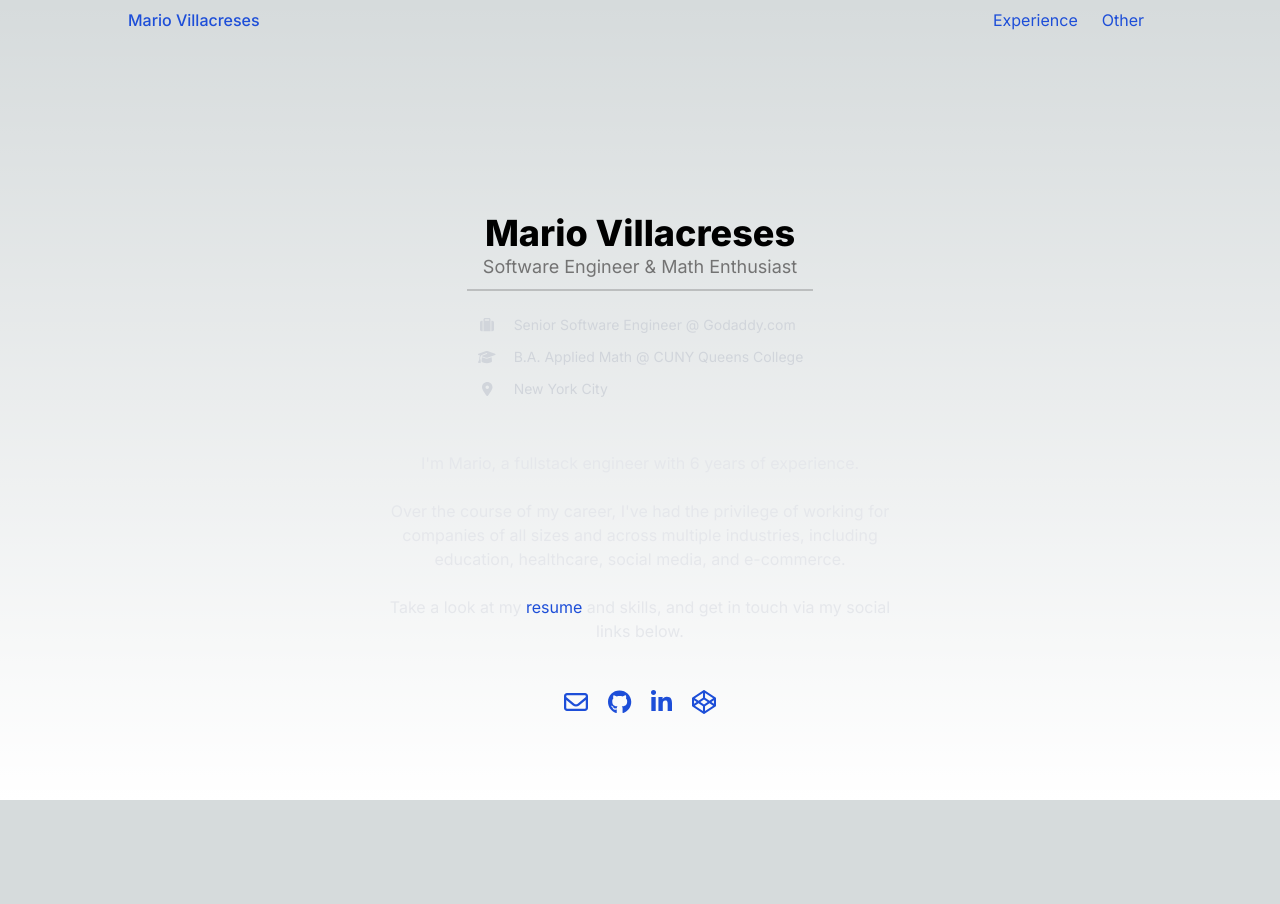
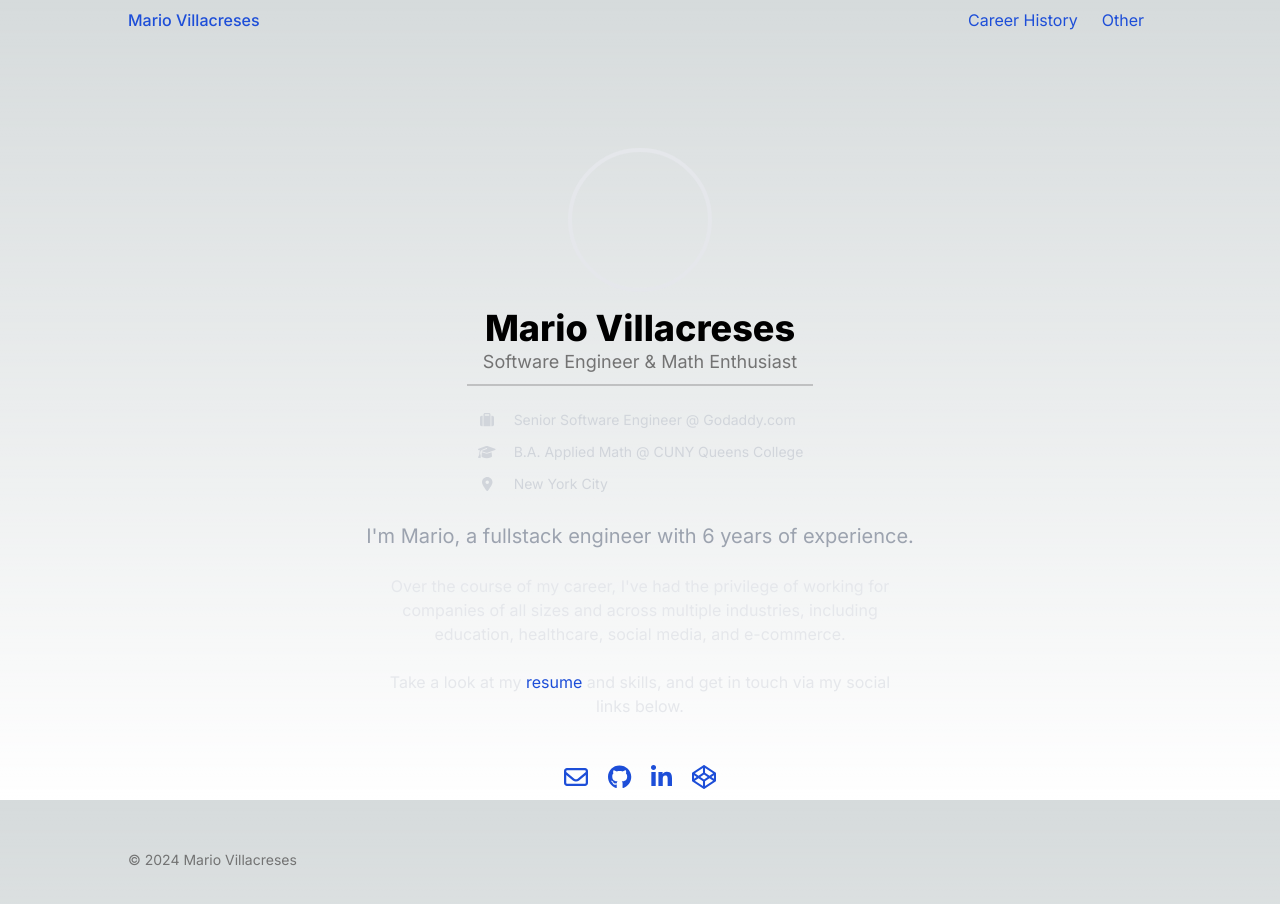
Before and after one commit to villacreses/personal-site, a Next.js app: page / in a window 1280 px wide. Shown: the top 904 px of the page. Before the commit the page ends 800 px from the top, so only its background shows below. Built offline with nearby package versions, Linux system fonts and the light colour scheme.

Commit message:
Components: navbar, footer, image, lead

```diff
--- a/src/app/(professional)/content.ts
+++ b/src/app/(professional)/content.ts
@@ -1,8 +1,10 @@
 import { IconID, IconLinkProps } from "@/components";
 
-export const homepageIntro = `
+export const homepageLead = `
 I'm Mario, a fullstack engineer with 6 years of experience.
+`;
 
+export const homepageMain = `
 Over the course of my career, I&apos;ve had the privilege of working
 for companies of all sizes and across multiple industries, including
 education, healthcare, social media, and e-commerce.
--- a/src/app/(professional)/layout.tsx
+++ b/src/app/(professional)/layout.tsx
@@ -3,6 +3,7 @@ import { Inter } from "next/font/google";
 import "./globals.css";
 import { classNames } from "@/utils";
 import TopNavbar from "@/components/TopNavbar";
+import PageFooter from "@/components/PageFooter";
 
 const inter = Inter({ subsets: ["latin"] });
 
@@ -40,6 +41,7 @@ export default function RootLayout({
       <body className={bodyClassnames}>
         <TopNavbar />
         {children}
+        <PageFooter />
       </body>
     </html>
   );
--- a/src/app/(professional)/page.tsx
+++ b/src/app/(professional)/page.tsx
@@ -2,7 +2,8 @@ import { IconLink, Icon } from "@/components";
 import {
   credentials,
   experienceEntries,
-  homepageIntro,
+  homepageMain,
+  homepageLead,
   socialLinkItems,
 } from "./content";
 import { yearsSince } from "@/utils";
@@ -47,11 +48,18 @@ function Credentials() {
   );
 }
 
+function MyImage() {
+  return (
+    <div className="mb-4 mx-auto rounded-full h-36 w-36 border-4 medium-zoom-image" />
+  );
+}
+
 export default function Home() {
   return (
     <main className="grow">
       <article className="h-full flex flex-col items-center justify-center text-center">
         <header>
+          <MyImage />
           <hgroup className={`mb-6 ${bottomBorderStyles}`}>
             <h1 className="text-4xl font-extrabold">Mario Villacreses</h1>
             <h2 className="text-lg text-neutral-500 dark:text-neutral-400">
@@ -61,7 +69,10 @@ export default function Home() {
         </header>
         {/* <hr className="mx-auto lg:mx-0 h-1 w-4/5 mt-2 mb-6 border-b-2 border-neutral-700 opacity-25" /> */}
         <Credentials />
-        <Markdown className="prose text-gray-200">{homepageIntro}</Markdown>
+        <p className="prose text-gray-400 text-xl">
+          {homepageLead}
+        </p>
+        <Markdown className="prose text-gray-200">{homepageMain}</Markdown>
         <SocialLinks />
       </article>
     </main>
--- /dev/null
+++ b/src/components/PageFooter.tsx
@@ -0,0 +1,9 @@
+export default function PageFooter() {
+  return (
+    <footer className="py-10 print:hidden">
+      <p className="text-sm text-neutral-500 dark:text-neutral-400">
+        © 2024 Mario Villacreses
+      </p>
+    </footer>
+  );
+}
--- a/src/components/TopNavbar.tsx
+++ b/src/components/TopNavbar.tsx
@@ -8,8 +8,8 @@ type TNavLink = {
 
 const navLinks: TNavLink[] = [
   {
-    href: "/experience",
-    children: "Experience",
+    href: "/career",
+    children: "Career History",
   },
   {
     href: "/other",
--- a/src/components/index.ts
+++ b/src/components/index.ts
@@ -1,3 +1,4 @@
 export * from "./InlineLink";
 export * from "./Icon";
 export * from "./BubbleList";
+export * from "./PageFooter";
```
